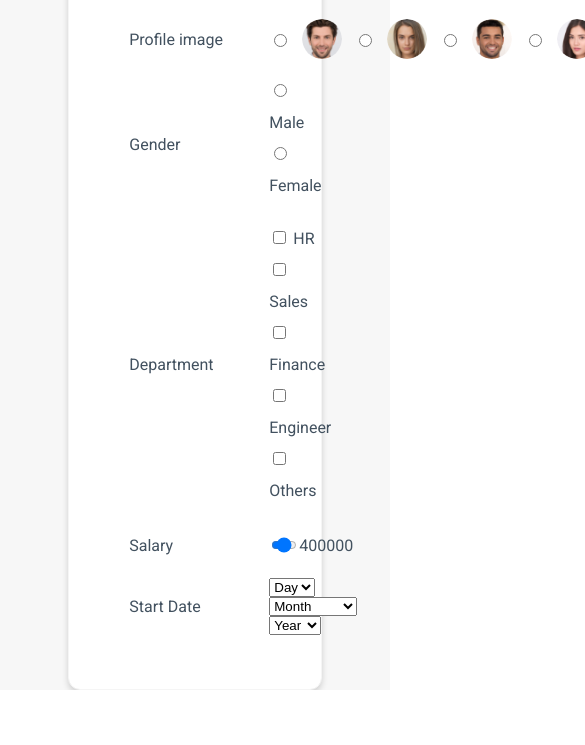
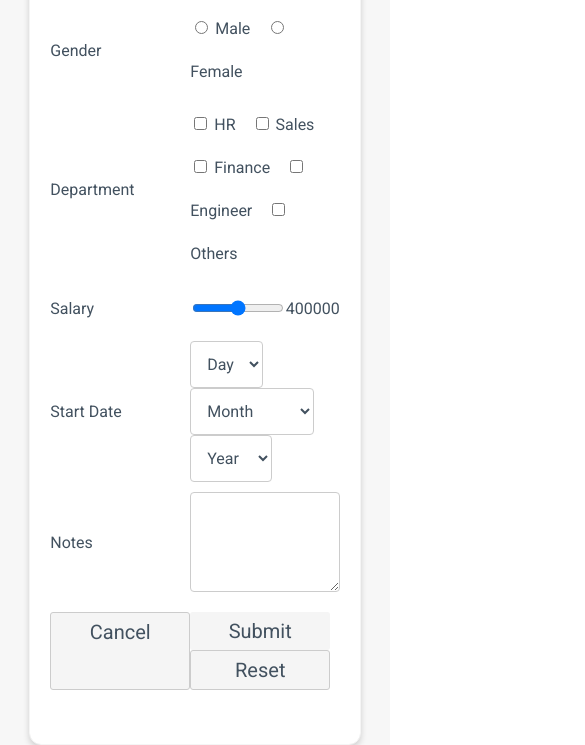
Before and after one commit to Vagdevi-52/EmployeePayRollApp, a plain HTML site: page pages/pages_form.html in a window 390 px wide. Shown: the part 302-1047 px from the top of the page, 585 px wide, since content can reach past the window. Before the commit the page ends 992 px from the top, so only its background shows below. Drawn offline with Linux system fonts and the light colour scheme; a script that the page names is missing; files whose address does not match are found by name.

Commit message:
Added: Program To Add Notes,Cancel,Reset,Submit Buttons

```diff
--- a/css/payroll_form.css
+++ b/css/payroll_form.css
@@ -104,6 +104,7 @@ label {
     resize: vertical;
 }
 
+
 .profile-radio-content {
     display: flex;
     flex-direction: row;
@@ -120,3 +121,91 @@ label {
     border-radius: 50%;
     margin-left: 12px;
 }
+
+
+select {
+    padding: 12px;
+    border: 1px solid #ccc;
+    border-radius: 4px;
+    resize: vertical;
+    font: normal normal normal 16px Roboto;
+    letter-spacing: 0px;
+    color: #42515f;
+    background-color: transparent;
+}
+
+.buttonParent {
+    display: flex;
+    margin-bottom: 10px;
+    justify-content: space-between;
+    margin-top: 20px;
+}
+
+.button {
+    font-size: 20px;
+    font-family: Roboto;
+    letter-spacing: 0px;
+    color: #42515f;
+    opacity: 1;
+    background-color: #f5f5f5;
+    font-weight: 400;
+    min-width: 140px;
+    padding: 7px 7px;
+    border: 1px solid #ccc;
+    border-radius: 3px;
+    cursor: default;
+}
+
+.submitButton {
+    border: none;
+    background-color: #f5f5f5;
+    margin-right: 30px;
+}
+
+.cancelButton {
+    text-decoration: none;
+    text-align: center;
+}
+
+@media only screen and (max-width:960px) {
+    .cancelButton {
+        margin-left: 0px;
+
+    }
+
+    .form {
+        width: 85%;
+        padding: 44px 20px;
+    }
+
+    @media only screen and(max-width:600px) {
+        .form {
+            margin-top: 10px;
+
+        }
+
+        .row-content {
+            flex-direction: column;
+        }
+
+        .profile-radio-content {
+            flex-flow: wrap;
+        }
+
+        .submit-reset {
+            width: 100%;
+            display: flex;
+            flex-grow: 1;
+            flex-direction: row-reverse;
+            justify-content: space-between;
+            margin-bottom: 20px;
+        }
+
+        .submitButton {
+            margin: 0;
+        }
+
+        .buttonParent {
+            flex-direction: column-reverse;
+            align-items: flex-start;
+        }
--- a/pages/pages_form.html
+++ b/pages/pages_form.html
@@ -145,6 +145,17 @@
                     </select>
                 </div>
             </div>
+            <div class="row-content">
+                <label class="label text" for="notes">Notes</label>
+                <textarea id="notes" class="input" name="Notes" placeholder="" style="height: 100px;"></textarea>
+            </div>
+            <div class="buttonParent">
+                <a href="./home.html" class="resetButton button cancelButton">Cancel</a>
+                <div class="submit-reset">
+                    <button type="submit" class="submitButton button" id="submitButton">Submit</button>
+                    <button type="reset" class="resetButton button">Reset</button>
+                </div>
+            </div>
         </form>
     </div>
 </body>
```
